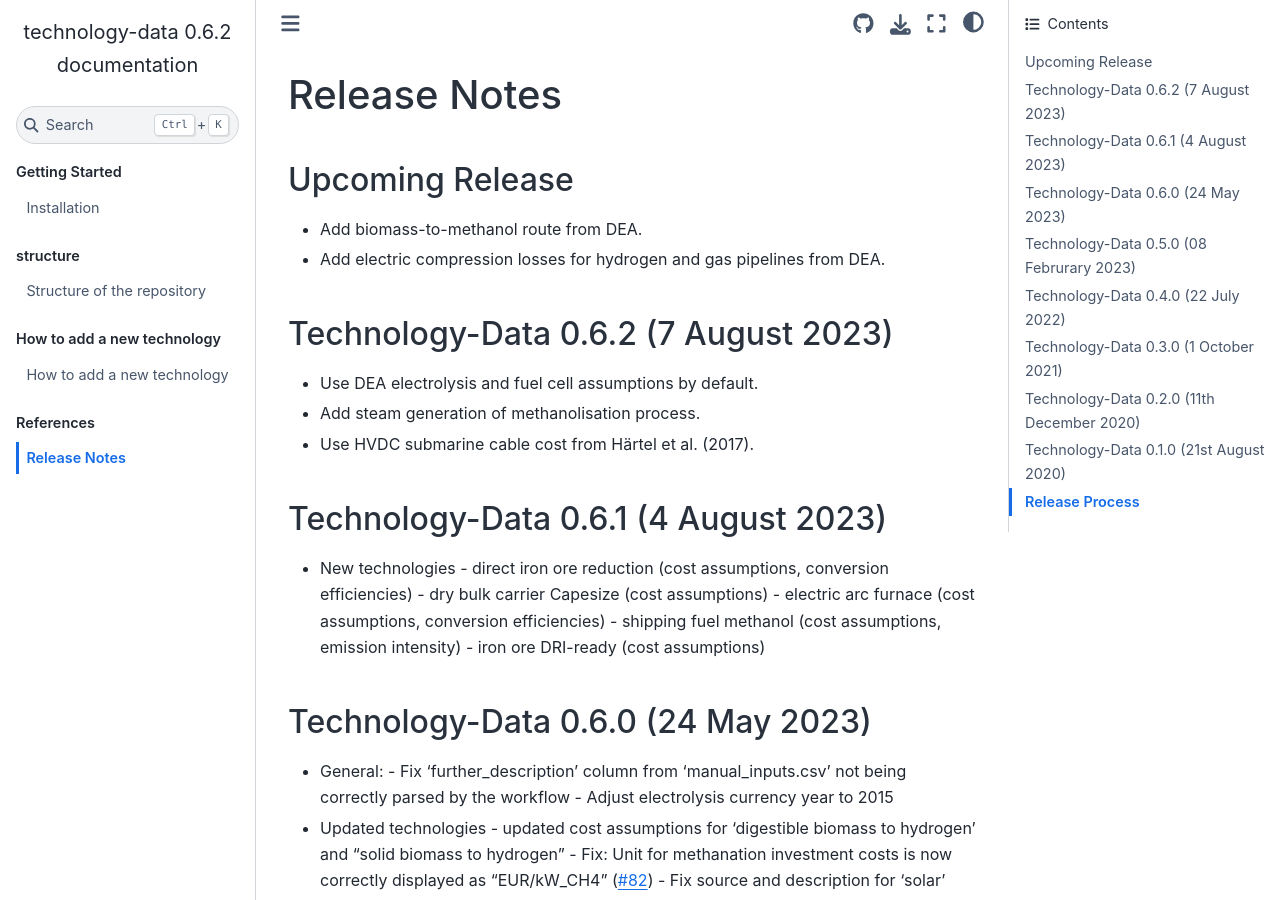
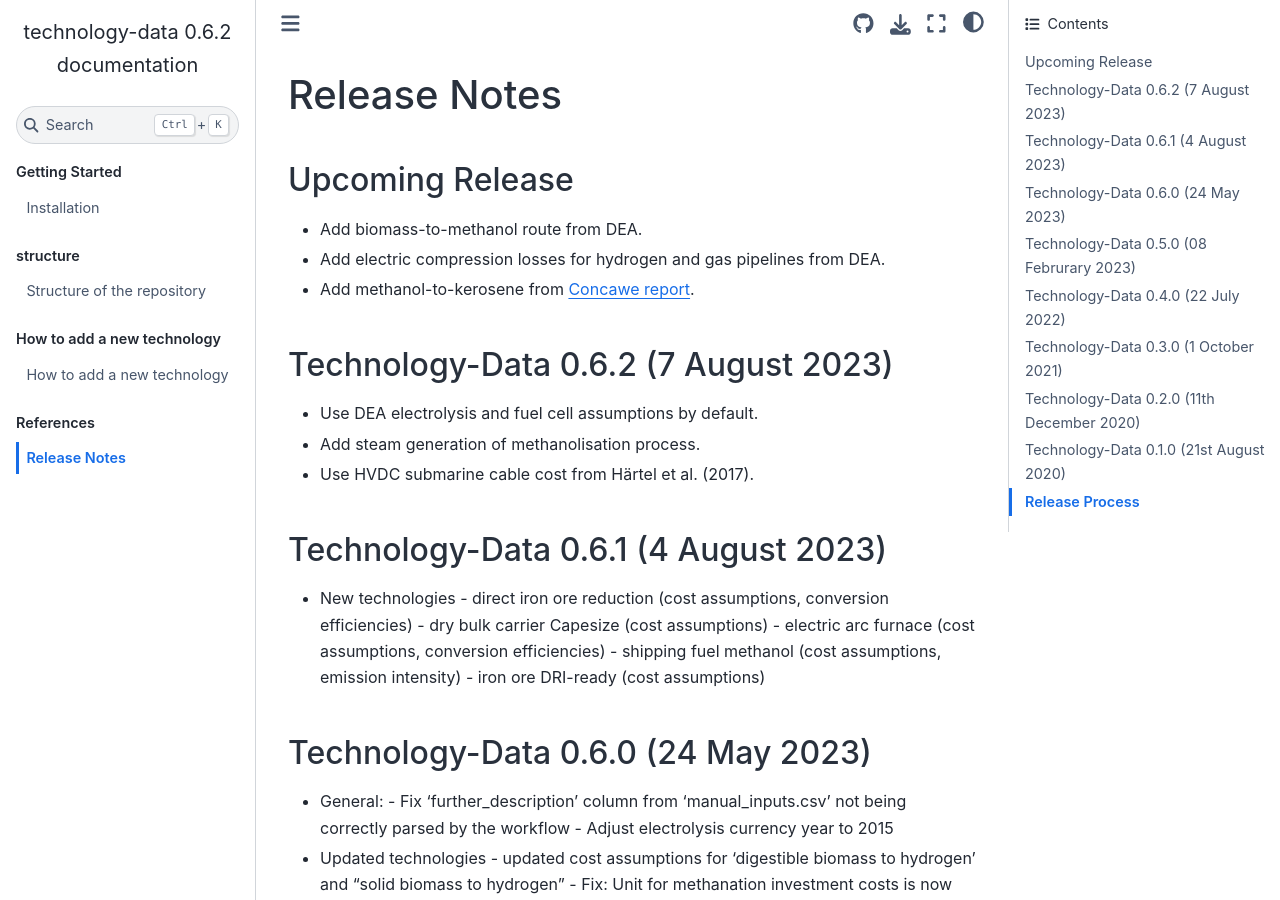
Before and after one commit to PyPSA/technology-data, a Sphinx documentation site: the page built from docs/release_notes.rst, in a window 1280 px wide and 900 px high. Built offline with Sphinx 7.4.7 and the Sphinx Book theme 1.1.4, drawn with Linux system fonts in a browser that asks for light colours.

Commit message:
add methanol-to-kerosene

```diff
--- a/docs/release_notes.rst
+++ b/docs/release_notes.rst
@@ -8,6 +8,8 @@ Upcoming Release
 * Add biomass-to-methanol route from DEA.
 
 * Add electric compression losses for hydrogen and gas pipelines from DEA.
+
+* Add methanol-to-kerosene from `Concawe report <https://www.concawe.eu/wp-content/uploads/Rpt_22-17.pdf>`_.
 
 Technology-Data 0.6.2 (7 August 2023)
 =====================================
```
Also changed, not shown: 8 other files.
